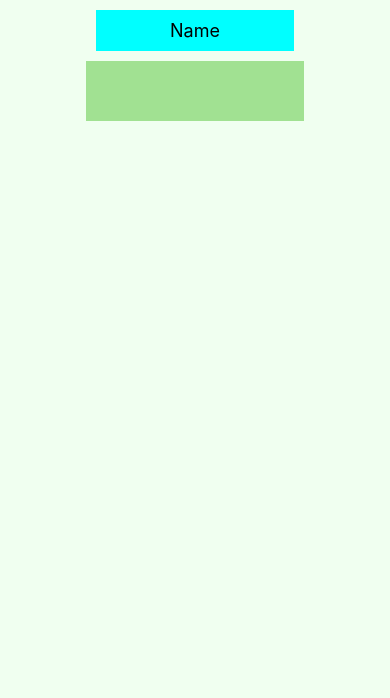
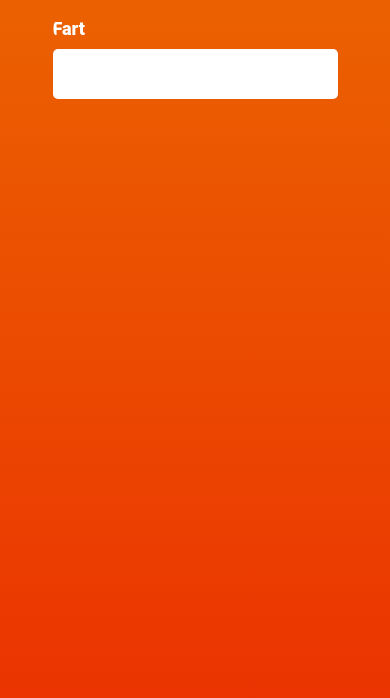
Before and after one commit to mcfliermeyer/ReactNative-Learning-Project, a React Native app: screen / in a window 390 px wide. Shown: the top 698 px of the page. Built offline with nearby package versions, Linux system fonts and the light colour scheme.

Commit message:
Abstract fields to component FormField.

```diff
--- a/App.js
+++ b/App.js
@@ -1,14 +1,20 @@
 import { StatusBar } from "expo-status-bar";
-import { SafeAreaView, StyleSheet, Text, TextInput, View } from "react-native";
-import NameField from "./NameField";
+import { SafeAreaView, StyleSheet, Text, TextInput, View, Platform } from "react-native";
+import { LinearGradient } from "expo-linear-gradient";
+import FormField from "./FormField";
 
 export default function App() {
   return (
     <View style={{ backgroundColor: "red", flex: 1 }}>
       <SafeAreaView style={styles.safeContainer}>
-        <View style={styles.container}>
-          <NameField />
-        </View>
+        <LinearGradient
+          colors={["#EB6101", "#EB2A01"]}
+          style={styles.backgroundGradient}
+        >
+          <View style={styles.container}>
+            <FormField label="Fart" />
+          </View>
+        </LinearGradient>
       </SafeAreaView>
     </View>
   );
@@ -17,30 +23,13 @@ export default function App() {
 const styles = StyleSheet.create({
   safeContainer: {
     flex: 1,
+    paddingTop: Platform.OS === "android" ? 20 : 0,
   },
   container: {
     flex: 1,
-    backgroundColor: "honeydew",
     alignItems: "center",
   },
-  nameContainer: {
-    margin: 20,
-    backgroundColor: "ghostwhite",
-    width: "80%",
-    height: 60,
-    justifyContent: "center",
-  },
-  nameLabel: {
-    margin: 10,
-    padding: 10,
-    fontSize: 18,
-    backgroundColor: "aqua",
-    justifyContent: "center",
-    textAlign: "center",
-  },
-  nameInput: {
-    minWidth: "80%",
-    height: 60,
-    backgroundColor: "#a1e192",
-  },
+  backgroundGradient: {
+    flex: 1,
+  }
 });
--- /dev/null
+++ b/FormField.js
@@ -0,0 +1,36 @@
+import { StyleSheet, Text, TextInput, View } from "react-native";
+
+const FormField = ({ label }) => {
+  return (
+    <View style={styles.container}>
+      <Text style={styles.label}>{label}</Text>
+      <TextInput style={styles.input} />
+    </View>
+  );
+};
+
+const styles = StyleSheet.create({
+  label: {
+    marginTop: 18,
+    marginBottom: 10,
+    fontSize: 18,
+    fontFamily: "Roboto",
+    fontWeight: "800",
+    color: "#ffffff",
+    justifyContent: "center",
+    borderRadius: 10,
+    overflow: "hidden",
+  },
+  input: {
+    minWidth: "80%",
+    height: 50,
+    padding: 5,
+    backgroundColor: "#ffffff",
+    borderRadius: 5,
+    fontSize: 20,
+    fontFamily: "Roboto",
+    fontWeight: "400",
+  },
+});
+
+export default FormField;
--- a/NameField.js
+++ /dev/null
@@ -1,26 +0,0 @@
-import { StyleSheet, Text, TextInput, View } from "react-native";
-
-export default function NameField() {
-  return (
-    <View style={styles.nameContainer}>
-      <Text style={styles.nameLabel}>Name</Text>
-      <TextInput style={styles.nameInput} />
-    </View>
-  );
-}
-
-const styles = StyleSheet.create({
-  nameLabel: {
-    margin: 10,
-    padding: 10,
-    fontSize: 18,
-    backgroundColor: "aqua",
-    justifyContent: "center",
-    textAlign: "center",
-  },
-  nameInput: {
-    minWidth: "80%",
-    height: 60,
-    backgroundColor: "#a1e192",
-  },
-});
--- a/package.json
+++ b/package.json
@@ -14,7 +14,8 @@
     "expo": "~46.0.9",
     "expo-status-bar": "~1.4.0",
     "react": "18.0.0",
-    "react-native": "0.69.5"
+    "react-native": "0.69.5",
+    "expo-linear-gradient": "~11.4.0"
   },
   "devDependencies": {
     "@babel/core": "^7.12.9",
```
Also changed, not shown: 1 other file (tests, documents, lock files or other folders).
